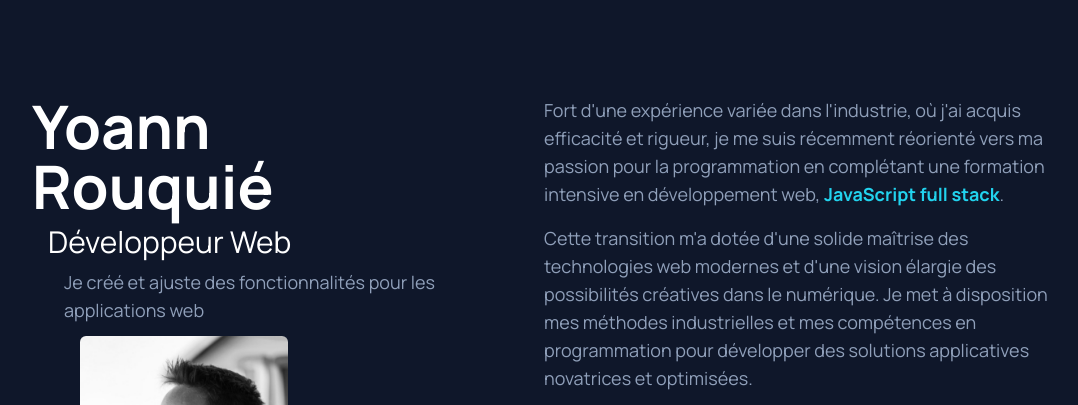
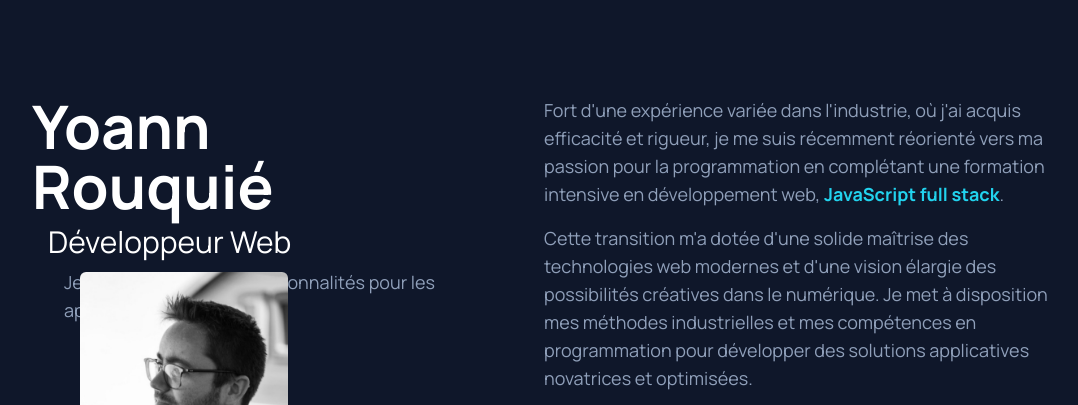
Before and after one commit to yoannrq/yoannrq.github.io, a website built with Vite: page index.html in a window 1280 px wide. Shown: the top 405 px of the page, without its empty margins (96-1174 px from the left). Built offline with nearby package versions, Linux system fonts and the light colour scheme; files whose address does not match are found by name.

Commit message:
Ajustements image de profil axe y

```diff
--- a/index.html
+++ b/index.html
@@ -35,7 +35,7 @@
             <p class="pl-8 text-lg" id="jobSubtitle"></p>
           </div>
           <div
-            class="absolute flex pt-8 pl-12 md:justify-center lg:justify-start md:pb-8 inset-y-52"
+            class="absolute flex pt-8 pl-12 md:justify-center lg:justify-start md:pb-8 inset-y-36"
           >
             <img
               class="rounded-md size-52"
```
Also changed, not shown: dist/styles.css.
